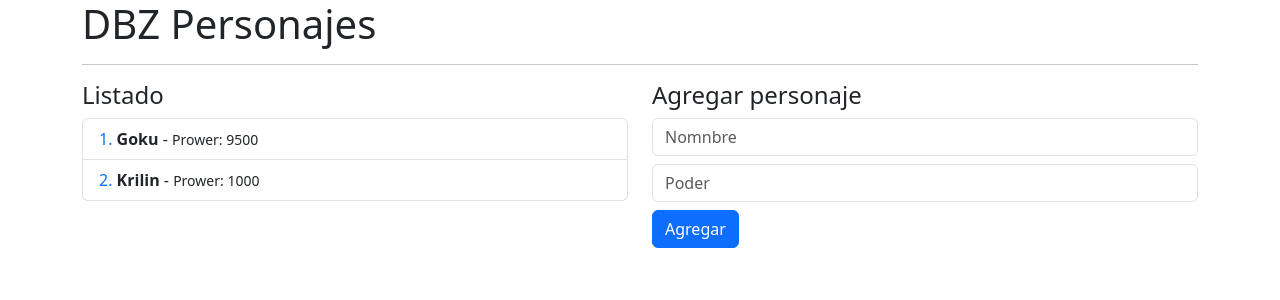
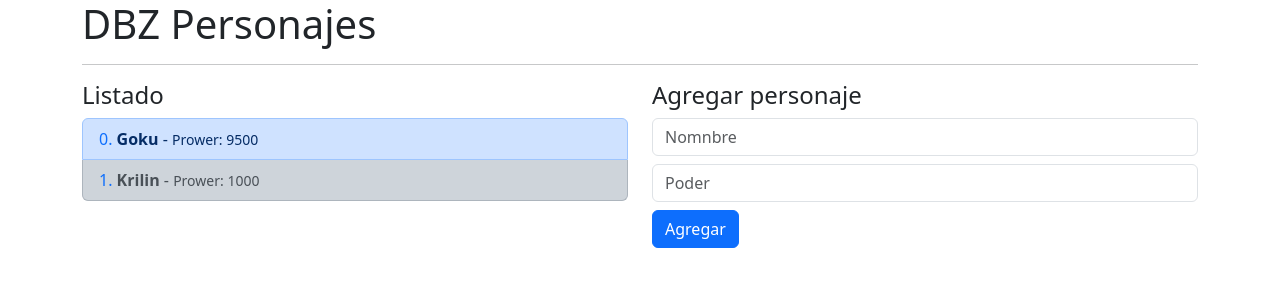
Before and after one commit to sazukeR/02-bases, an Angular app: page / in a window 1280 px wide. Shown: the top 300 px of the page. Built offline with nearby package versions, Linux system fonts and the light colour scheme.

Commit message:
Add [ngClass]

```diff
--- a/src/app/dbz/components/list/list.component.html
+++ b/src/app/dbz/components/list/list.component.html
@@ -1,7 +1,25 @@
 <h4>Listado</h4>
 <ul class="list-group">
-  <li *ngFor="let character of characterList let i = index" class="list-group-item">
-    <span class="text-primary">{{ i + 1 }}. </span>
+  <li *ngFor="
+  let character of characterList
+  let i = index
+  let isLast = last
+  let isEven = even
+  "
+  class="list-group-item"
+  [ngClass]="{
+    'list-group-item-dark': isLast,
+    'list-group-item-primary': isEven,
+  }"
+  >
+<!--
+
+  con el [ngClass] podemos agregar clases condicionales a nuestros elenetos, en este caso el ultimo elemento tendra el color dark, y los elementos con indice par tendran el color primary
+
+   tengo algunos objetos que me provee el ngFor, como el even, el odd, el last, el first, entre otros muy utiles  -->
+
+
+    <span class="text-primary">{{ i }}. </span>
     <strong>{{ character.name }}</strong> -
     <small>Prower:</small>
     <small> {{ character.power }}</small></li>
```
